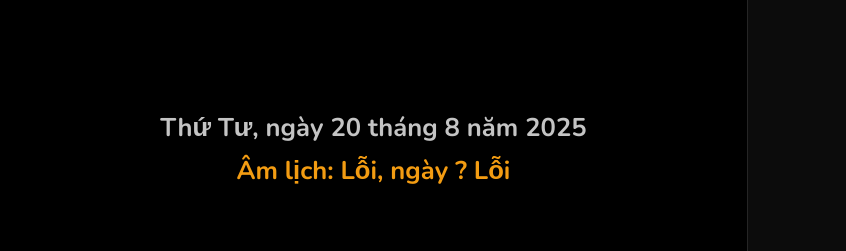
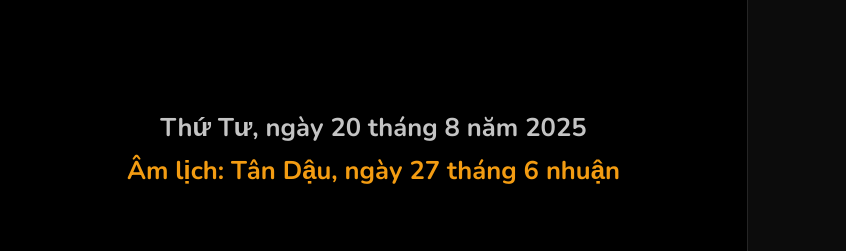
Before and after one commit to anlvdt/legacy-dashboard, a plain HTML site: page public/index.html in a window 1280 px wide. Shown: the part 160-411 px from the top of the page, 0-846 px from the left. Drawn offline with nearby package versions, Linux system fonts and the light colour scheme; no server answers.

Commit message:
Update index.html

```diff
--- a/public/index.html
+++ b/public/index.html
@@ -260,7 +260,8 @@
             }
         }
 
-        // Bỏ đi document.addEventListener("DOMContentLoaded") vì đã dùng defer
+        // KHÔI PHỤC document.addEventListener("DOMContentLoaded") để đảm bảo script chạy đúng lúc
+        document.addEventListener("DOMContentLoaded", function() {
             var REMOTE_IMAGE_MANIFEST_URL = 'https://gist.githubusercontent.com/anlvdt/66f712365351cc8cfc2ad27718b2c9d7/raw/c2cdaa42b282b28e8024417771f314e421b074a7/slideshow_images.json';
             var REMOTE_CONFIG_URL = 'https://gist.githubusercontent.com/anlvdt/5ba20e2a08249bcac84aca7f2c371f0b/raw/7470ffdaf1a0dc18306599033555bf029073858e/config.json';
 
@@ -443,6 +444,7 @@
             setInterval(loadAutomaticWeather, 1800000);
             setInterval(function() { if (!settings.useOnlinePhotos) fetchAndUpdateRemoteImages(); }, 3600000);
             setInterval(function() { var now = new Date(); if (now.getMinutes() === 0 && now.getSeconds() < 2) { updateMainDate(); currentDateForCalendar = new Date(); renderCalendar(); } }, 1000);
+        });
     </script>
 </body>
 </html>
```
Lines whose indentation alone changed are shown as unchanged.
